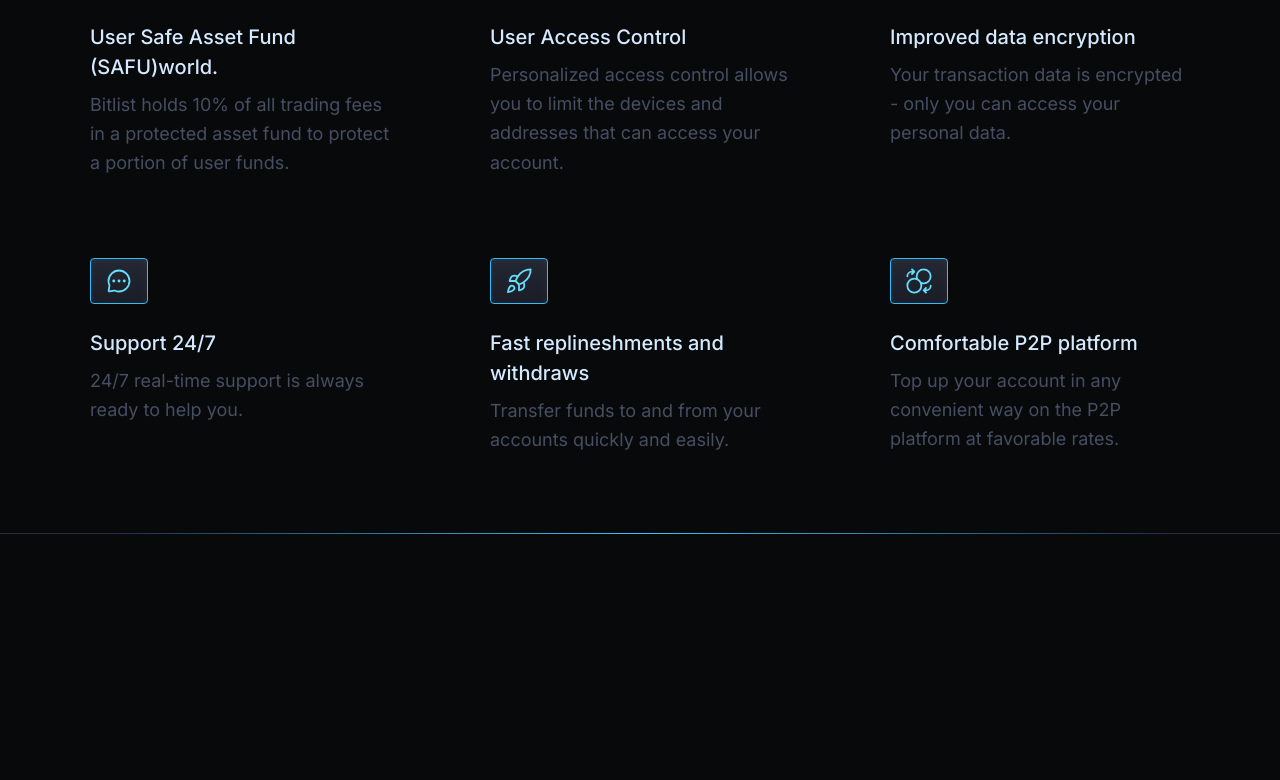
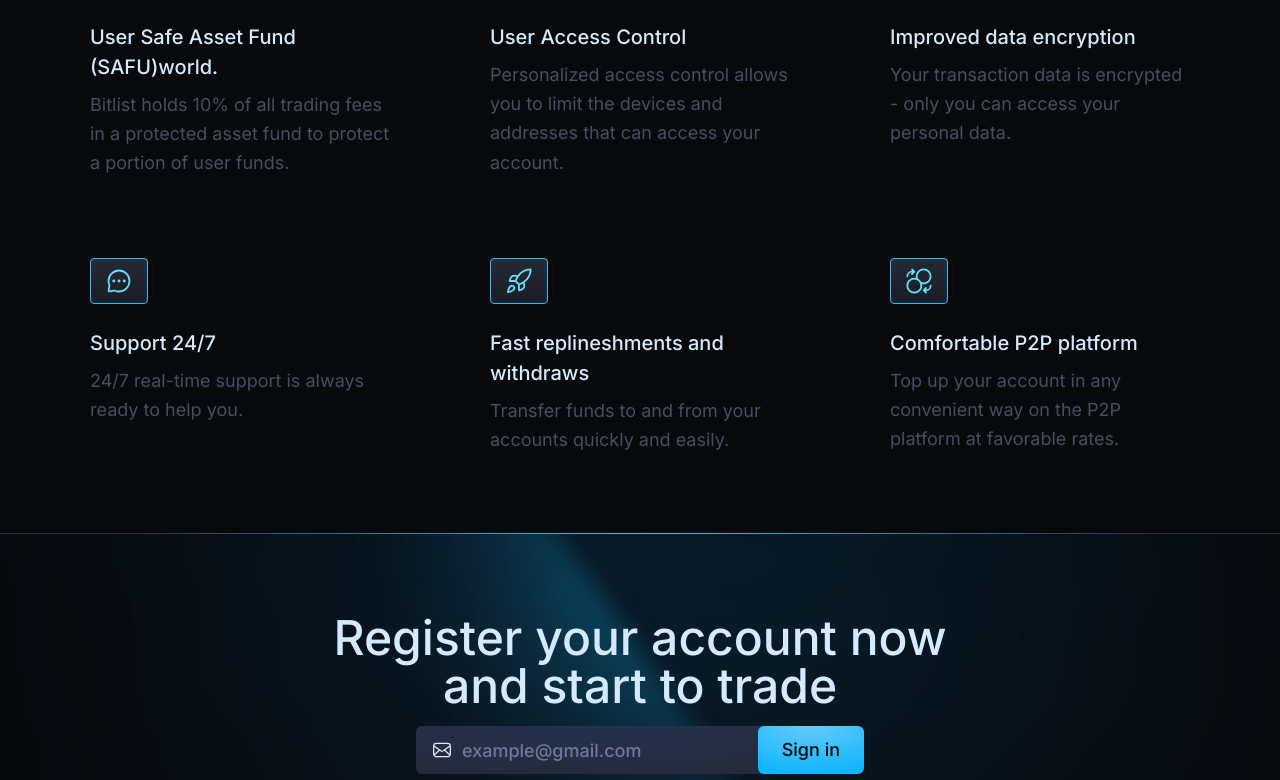
Before and after one commit to ptrv-dev/react-bitlist, a React (Vite) app: page / in a window 1280 px wide. Shown: the part 1820-2600 px from the top of the page. Before the commit the page ends 2354 px from the top, so only its background shows below. Built offline with nearby package versions, Linux system fonts and the light colour scheme; no server answers.

Commit message:
sign-in: adaptive

```diff
--- a/src/HomePage.tsx
+++ b/src/HomePage.tsx
@@ -17,7 +17,7 @@
       <AssetsSection />
       <PartnersSection />
       <AdvantagesSection />
-      {/* <SignInSection /> */}
+      <SignInSection />
       {/* <Footer /> */}
     </>
   );
--- a/src/components/SignInSection.tsx
+++ b/src/components/SignInSection.tsx
@@ -58,15 +58,16 @@
       <div className="sign-in-light1 absolute left-[20%] -top-[168px]" />
       <div className="sign-in-light2 absolute right-[20%] -top-[24px]" />
       <div className="container flex flex-col items-center relative z-10">
-        <h2 className="text-5xl font-medium leading-snug max-w-[680px] mb-14 text-center">
+        <h2 className="text-center font-medium text-3xl md:text-4xl xl:text-5xl mb-4 leading-snug max-w-2xl">
           Register your account now and start to trade
         </h2>
-        <div className="flex">
+        <div className="flex w-full max-w-md">
           <Input
+            className="w-full"
             placeholder="example@gmail.com"
             icon={<MailIcon width={20} height={20} />}
           />
-          <Button className="-ml-2">Sign in</Button>
+          <Button className="-ml-2 flex-shrink-0">Sign in</Button>
         </div>
       </div>
     </section>
```
